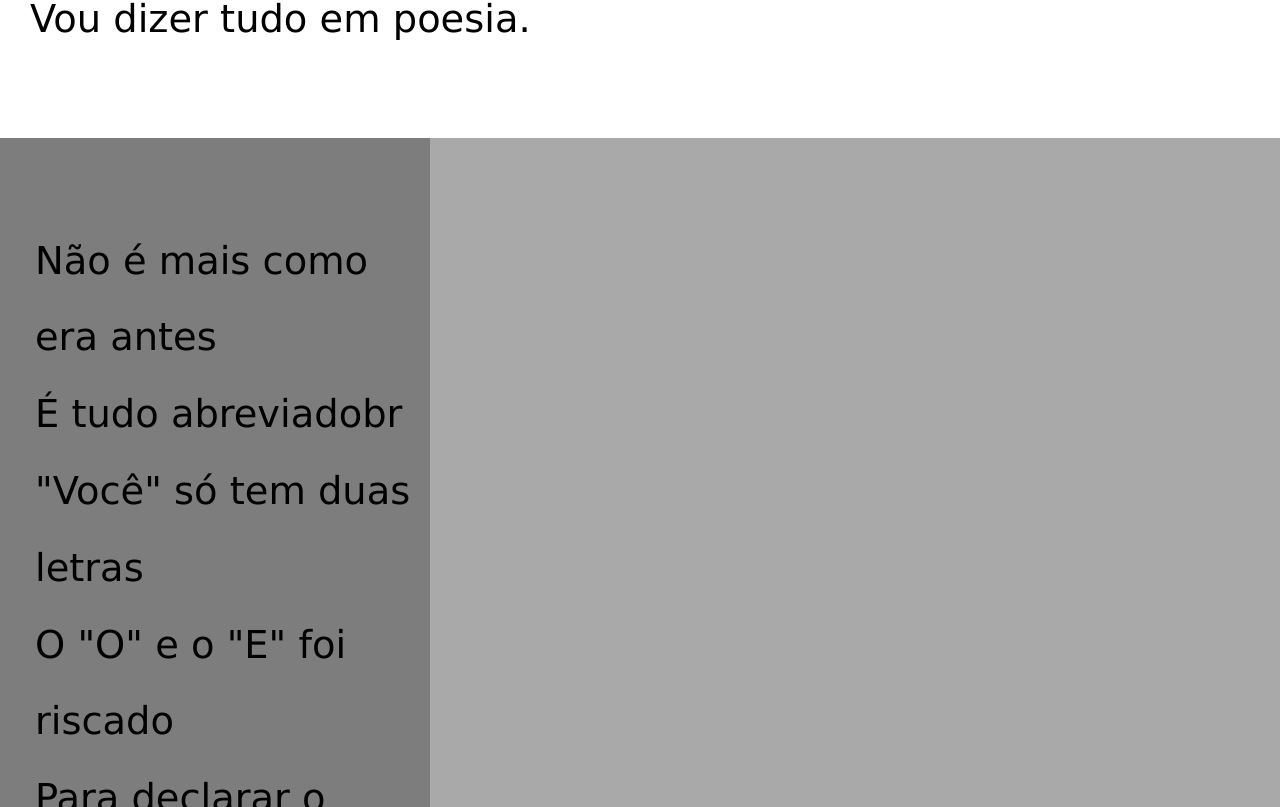
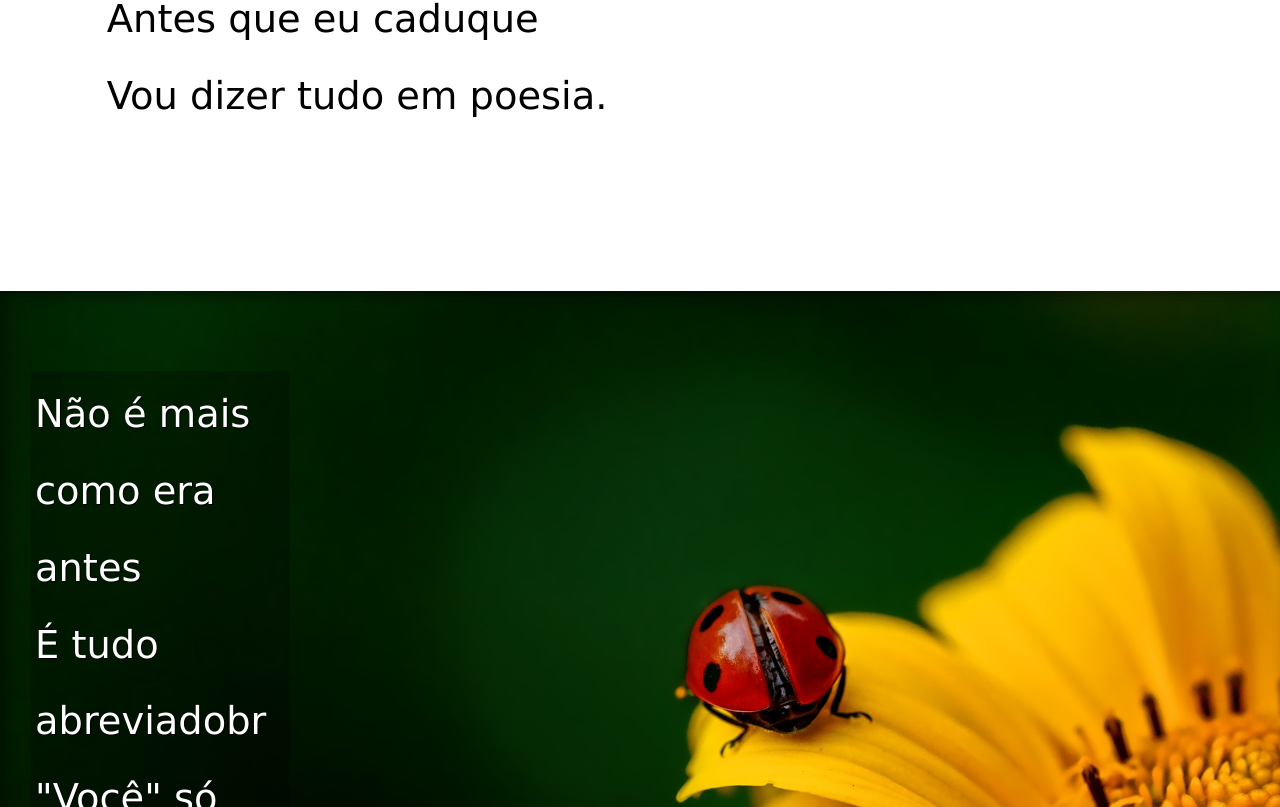
Before and after one commit to soldansol/html-ccs, a plain HTML site: page desafios/d012/index.html in a window 1280 px wide. Shown: the part 753-1560 px from the top of the page. Drawn offline with Linux system fonts and the light colour scheme.

Commit message:
atualizei

```diff
--- a/desafios/d012/estilo/style.css
+++ b/desafios/d012/estilo/style.css
@@ -8,7 +8,7 @@
 
    --fonte1: Verdana, Geneva, tahoma, sans-serif;
    --fonte2: font-family: 'Roboto', sans-serif;
-   --fonte3:font-family: 'Sriracha', cursive;
+   --fonte3: font-family: 'Sriracha', cursive;
 }
 
 * {
@@ -17,7 +17,8 @@
    font-size: 1em;
 }
 
-html,body {
+html,
+body {
    min-height: 100vh;
    background-color: darkgray;
    font-family: var(--fonte1);
@@ -29,23 +30,28 @@ header {
    color: white;
    text-align: center;
 }
- header > h1 {
+
+header>h1 {
    padding-top: 50px;
    font-variant: small-caps;
    font-family: var(--fonte2);
-    font-size:5vw ;
+   font-size: 5vw;
 
 }
- header > p {
+
+header>p {
    padding-bottom: 50px;
 }
-  header a, footer a {
+
+header a,
+footer a {
    color: white;
    text-decoration: nome;
    font-weight: bolder;
 }
 
-header a:hover, footer a:hover {
+header a:hover,
+footer a:hover {
    text-decoration: underline;
 }
 
@@ -58,6 +64,10 @@ header a:hover, footer a:hover {
    font-size: 3vw;
 }
 
+section> p {
+   padding: 2em;
+}
+
 
 section.normal {
    background-color: white;
@@ -67,19 +77,38 @@ header a:hover, footer a:hover {
 section.imagem {
    background-color: rgb(105, 103, 103);
    color: white;
+   box-shadow: inset 6px 6px 13px 0px rgba(0, 0, 0, 0.407);
+   background-attachment: fixed;
 
+}
+
+
+section.imagem > p {
+   display: inline-block;
+   padding: 5px;
+   background-color: rgba(0, 0, 0, 0.514);
+   text-shadow: 1px 1px 0px black;
 
 }
 
 section.imagem > p {
-   display: inline-block;
-    padding: 5px;
-    color: rgb(0, 0, 0);
+   width: 250px;
+   background-color: rgba(0, 0, 0, 0.253);
+
 }
 
- section.imagem {
-   width: 400px;
-   background-color: rgba(0, 0, 0, 0.263);
+
+section#img01 {
+   background-image: url('../imagens/background001.jpg');
+   background-position: right center;
+   background-size: cover;
+
+}
+
+section#img02 {
+   background-image: url('../imagens/background002.jpg');
+   background-size: cover;
+
 
 }
 
--- a/desafios/d012/index.html
+++ b/desafios/d012/index.html
@@ -31,7 +31,7 @@
 
 
 
-    <section class="imagem">
+    <section class="imagem" id="img01">
         <p>
             Não é mais como era antes <br>
             É tudo abreviadobr <br>
@@ -67,7 +67,7 @@
 
 
 
-    <section class="imagem">
+    <section class="imagem" id="img02">
         <p>
             Tenho saudade das cartas <br>
             Escritas com a própria mão <br>
@@ -103,7 +103,7 @@
     </section>
 
     <footer>
-        <p> Site criado por<a href="https://gustavoguanabara.github.io"> Solange </p>
+        <p> Site criado por<a href="https://github.com/soldansol/html-ccs"> Solange </p>
     </footer>
 </body>
 </html>
```
Lines whose indentation alone changed are shown as unchanged.
